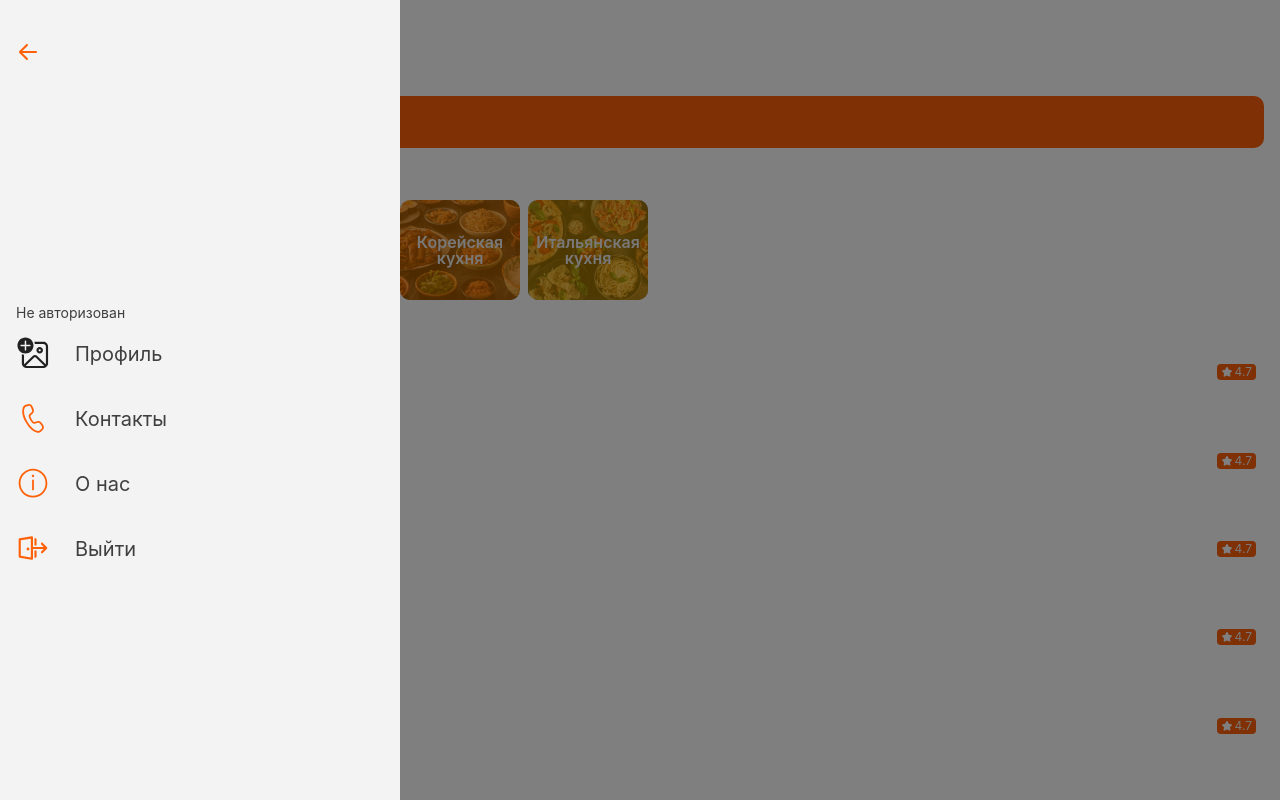
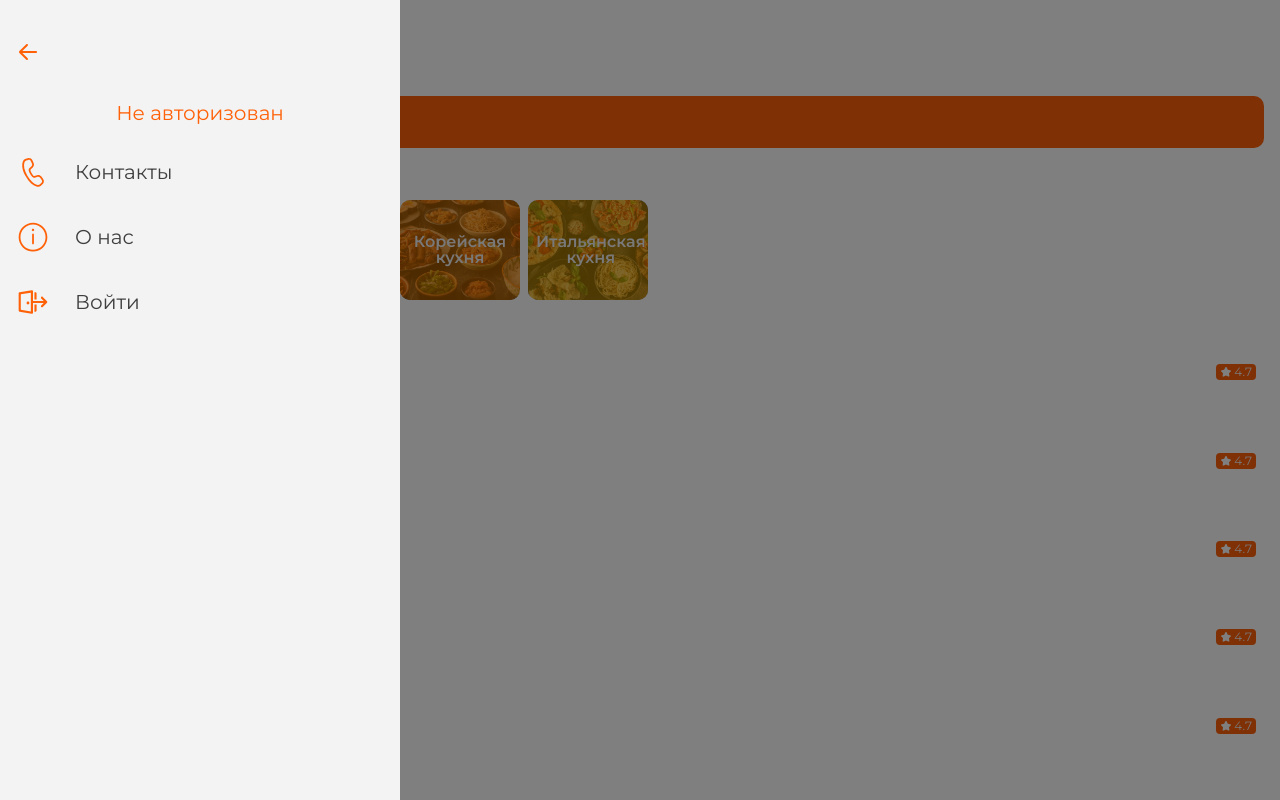
Before and after one commit to Lugzan151892/restaurant-picker, a Vue app: page / in a window 1280 px wide. Both pictures are taken after a click on the picture 28 px from the left and 52 px from the top of the page. Built offline with nearby package versions, Linux system fonts and the light colour scheme; no server answers.

Commit message:
profile: added profile name, added login/logout functions

```diff
--- a/src/assets/base.css
+++ b/src/assets/base.css
@@ -1,3 +1,5 @@
+@import url('https://fonts.googleapis.com/css2?family=Montserrat:ital,wght@0,100..900;1,100..900&display=swap');
+
 /* color palette from <https://github.com/vuejs/theme> */
 :root {
 	--color-text: #3f3f3f;
@@ -52,6 +54,7 @@ body {
 		background-color 0.5s;
 	line-height: 1;
 	font-family:
+		'Montserrat',
 		Inter,
 		-apple-system,
 		BlinkMacSystemFont,
@@ -65,6 +68,8 @@ body {
 		'Helvetica Neue',
 		sans-serif;
 	font-size: 14px;
+	font-style: normal;
+	font-optical-sizing: auto;
 	text-rendering: optimizeLegibility;
 	-webkit-font-smoothing: antialiased;
 	-moz-osx-font-smoothing: grayscale;
--- a/src/components/menu/MenuComponent.vue
+++ b/src/components/menu/MenuComponent.vue
@@ -10,8 +10,12 @@
 			alt="Back"
 			@click="opened = false"
 		/>
-		<div class="r-vh-30" />
-		{{ authStore.user.userName || 'Не авторизован' }}
+		<p
+			:class="$style[`${className}-user`]"
+			class="r-mb-32"
+		>
+			{{ authStore.user.userName || 'Не авторизован' }}
+		</p>
 		<nav
 			:class="$style[`${className}-navigation`]"
 			class="r-mt-16"
@@ -25,6 +29,7 @@
 					<MenuListItem
 						:icon="item.icon"
 						:text="item.text"
+						@click="item.action"
 					/>
 				</li>
 			</ul>
@@ -39,11 +44,13 @@ import info from '@/assets/icons/info.svg';
 import signOut from '@/assets/icons/sign-out.svg';
 import noimage from '@/assets/icons/no-image.svg';
 import { useAuth } from '@/stores/authStore';
+import { useRouter } from 'vue-router';
 
 const className = 'menu-view';
 
 const opened = defineModel({ default: false });
 const authStore = useAuth();
+const router = useRouter();
 
 const styles = computed(() =>
 	opened.value
@@ -54,31 +61,49 @@ const styles = computed(() =>
 		: {},
 );
 
+const goToLogin = () => {
+	router.push('/login');
+};
+
 const menuList = computed(() =>
 	[
 		{
 			id: 1,
 			text: 'Профиль',
 			icon: noimage,
-			show: true,
+			show: authStore.user.isAuth,
+			action: () => {},
 		},
 		{
 			id: 2,
 			text: 'Контакты',
 			icon: call,
 			show: true,
+			action: () => {},
 		},
 		{
 			id: 3,
 			text: 'О нас',
 			icon: info,
 			show: true,
+			action: () => {},
 		},
 		{
 			id: 4,
 			text: 'Выйти',
 			icon: signOut,
-			show: true,
+			show: authStore.user.isAuth,
+			action: () => {
+				authStore.logout();
+				goToLogin();
+			},
+		},
+		{
+			id: 4,
+			text: 'Войти',
+			icon: signOut,
+			show: !authStore.user.isAuth,
+			action: goToLogin,
 		},
 	].filter((el) => el.show),
 );
@@ -99,6 +124,13 @@ $component: menu-view;
 	-webkit-transition: all 0.25s;
 	z-index: 10;
 
+	&-user {
+		font-size: 20px;
+		text-align: center;
+		color: var(--main-color);
+		margin-top: 10%;
+	}
+
 	&-navigation {
 		& > ul {
 			list-style: none;
--- a/src/stores/authStore.ts
+++ b/src/stores/authStore.ts
@@ -1,5 +1,5 @@
 import api from '@/services/api';
-import { getLocalItem, setLocalItem } from '@/utils/localStorage/localStorageFunc';
+import { deleteLocalItem, getLocalItem, setLocalItem } from '@/utils/localStorage/localStorageFunc';
 import {
 	LOCAL_ACCESS_TOKEN,
 	LOCAL_REFRESH_TOKEN,
@@ -129,5 +129,23 @@ export const useAuth = defineStore('useAuth', {
 				return false;
 			}
 		},
+
+		async logout() {
+			try {
+				const result = await api.get<undefined, AUTH.ILogoutResponse>('/user/logout');
+
+				if (result.error && result.errorMessage) {
+					console.log(result.errorMessage);
+				}
+
+				deleteLocalItem(LOCAL_ACCESS_TOKEN);
+				deleteLocalItem(LOCAL_REFRESH_TOKEN);
+
+				return true;
+			} catch (e: any) {
+				console.log(e);
+				return false;
+			}
+		},
 	},
 });
--- a/src/types/auth.d.ts
+++ b/src/types/auth.d.ts
@@ -31,4 +31,8 @@ export interface ILoginResponse extends COMMON.IDefaultResponse {
 	errorMessage?: string;
 }
 
+export interface ILogoutResponse extends COMMON.IDefaultResponse {
+	message?: string;
+}
+
 export as namespace AUTH;
--- a/src/utils/localStorage/localStorageFunc.ts
+++ b/src/utils/localStorage/localStorageFunc.ts
@@ -13,3 +13,9 @@ export const setLocalItem = (key: string, data: any) => {
 
 	localStorage.setItem(key, JSON.stringify(data));
 };
+
+export const deleteLocalItem = (key: string) => {
+	if (!key) return;
+
+	localStorage.removeItem(key);
+};
```
Also changed, not shown: public/sw.js (+7 -1 lines).
